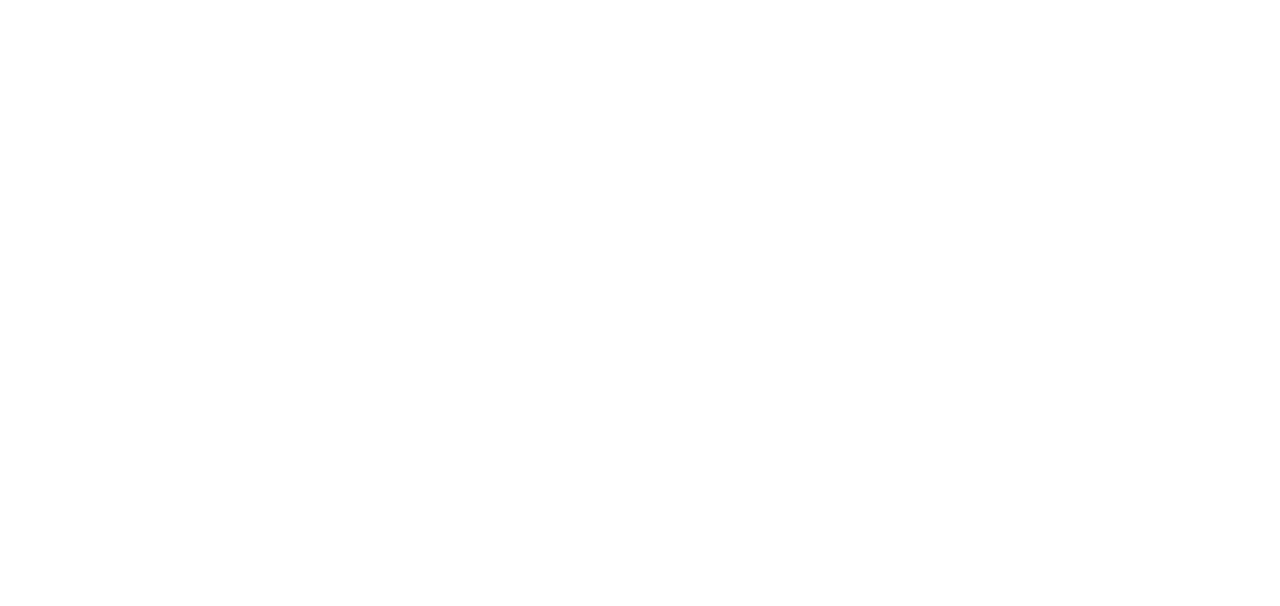
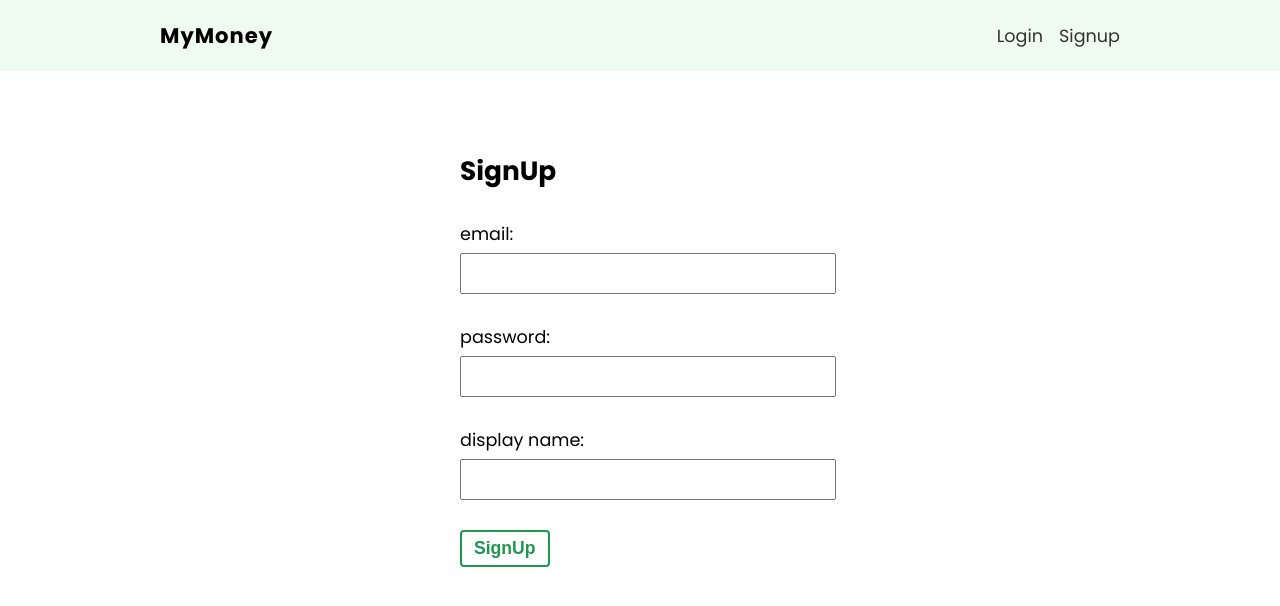
Before and after one commit to gurtatiLND/my_money, a React (Create React App) app: page /signup in a window 1280 px wide. Shown: the top 606 px of the page. Built offline with nearby package versions, Linux system fonts and the light colour scheme.

Commit message:
setup firebase services: firestore and auth

```diff
--- a/package.json
+++ b/package.json
@@ -6,8 +6,10 @@
     "@testing-library/jest-dom": "^5.17.0",
     "@testing-library/react": "^13.4.0",
     "@testing-library/user-event": "^13.5.0",
+    "firebase": "8.5",
     "react": "^18.2.0",
     "react-dom": "^18.2.0",
+    "react-router-dom": "5.1",
     "react-scripts": "5.0.1",
     "web-vitals": "^2.1.4"
   },
--- a/src/App.js
+++ b/src/App.js
@@ -1,9 +1,28 @@
+import { BrowserRouter, Switch, Route } from 'react-router-dom'
 
+//pages
+import Login from './pages/login/Login';
+import Signup from './pages/signup/Signup';
+import Home from './pages/home/Home';
+import Navbar from './components/Navbar';
 
 function App() {
   return (
     <div className="App">
-
+      <BrowserRouter>
+      <Navbar />
+        <Switch>
+          <Route exact path="/">
+            <Home />
+          </Route>
+          <Route path="/login">
+            <Login />
+          </Route>
+          <Route path="/signup">
+            <Signup />
+          </Route>
+        </Switch>
+      </BrowserRouter>
     </div>
   );
 }
--- /dev/null
+++ b/src/components/Navbar.js
@@ -0,0 +1,16 @@
+import { Link } from 'react-router-dom'
+
+//styles
+import styles from './Navbar.module.css'
+
+export default function Navbar() {
+  return (
+    <nav className={styles.navbar}>
+        <ul>
+            <li className={styles.title}>MyMoney</li>
+            <li><Link to='/login'>Login</Link></li>
+            <li><Link to='/signup'>Signup</Link></li>
+        </ul>
+    </nav>
+  )
+}
--- /dev/null
+++ b/src/components/Navbar.module.css
@@ -0,0 +1,26 @@
+/* navbar styles */
+.navbar {
+    width: 100%;
+    background: #effaf0;
+    padding: 20px 10px;
+    box-sizing: border-box;
+  }
+  .navbar ul {
+    display: flex;
+    margin: 0 auto;
+    max-width: 960px;
+    align-items: center;
+  }
+  .title {
+    margin-right: auto;
+    font-weight: bold;
+    letter-spacing: 1px;
+    font-size: 1.2em;
+  }
+  .navbar button, .navbar a {
+    margin-left: 16px;
+  }
+  .navbar a {
+    color: #333;
+    text-decoration: none;
+  }
--- /dev/null
+++ b/src/pages/home/Home.js
@@ -0,0 +1,9 @@
+import styles from './Home.module.css'
+
+export default function Home() {
+  return (
+    <div>
+        Home
+    </div>
+  )
+}
--- /dev/null
+++ b/src/pages/login/Login.js
@@ -0,0 +1,38 @@
+import { useState} from 'react'
+
+//styles
+import styles from './Login.module.css'
+
+
+export default function Login() {
+  const [email, setEmail] = useState('')
+  const [password, setPassword] = useState('')
+
+  const handleSubmit = (e) => {
+    e.preventDefault()
+    console.log(email, password)
+  }
+
+  return (
+    <form onSubmit={handleSubmit} className={styles['login-form']}>
+        <h2>Login</h2>
+        <label>
+            <span>email:</span>
+            <input
+              type='email'
+              onChange={(e) => setEmail(e.target.value)}
+              value={email}
+            />
+        </label>
+        <label>
+            <span>password:</span>
+            <input
+              type='password'
+              onChange={(e) => setPassword(e.target.value)}
+              value={password}
+            />
+        </label>
+        <button className='btn'>Login</button>
+    </form>
+  )
+}
--- /dev/null
+++ b/src/pages/login/Login.module.css
@@ -0,0 +1,19 @@
+.login-form {
+    max-width: 360px;
+    margin: 60px auto;
+    padding: 20px;
+  }
+  .login-form label {
+    display: block;
+    margin: 30px auto;
+  }
+  .login-form span {
+    display: block;
+    margin-bottom: 6px;
+  }
+  .login-form input {
+    padding: 8px 6px;
+    font-size: 1em;
+    color: #777;
+    width: 100%;
+  }
--- /dev/null
+++ b/src/pages/signup/Signup.js
@@ -0,0 +1,47 @@
+import { useState } from 'react'
+
+//styles
+import styles from './Signup.module.css'
+
+export default function Signup() {
+  const [email, setEmail] = useState('')
+  const [displayName, setDisplayName] = useState('')
+  const [password, setPassword] = useState('')
+
+  const handleSubmit = (e) => {
+    e.preventDefault()
+    console.log(email, password, displayName)
+  }
+
+  return (
+    <form onSubmit={handleSubmit} className={styles['signup-form']}>
+        <h2>SignUp</h2>
+
+        <label>
+            <span>email:</span>
+            <input
+              type='email'
+              onChange={(e) => setEmail(e.target.value)}
+              value={email}
+            />
+        </label>
+        <label>
+            <span>password:</span>
+            <input
+              type='password'
+              onChange={(e) => setPassword(e.target.value)}
+              value={password}
+            />
+        </label>
+        <label>
+            <span>display name:</span>
+            <input
+              type='text'
+              onChange={(e) => setDisplayName(e.target.value)}
+              value={displayName}
+            />
+        </label>
+        <button className='btn'>SignUp</button>
+    </form>
+  )
+}
--- /dev/null
+++ b/src/pages/signup/Signup.module.css
@@ -0,0 +1,19 @@
+.signup-form {
+    max-width: 360px;
+    margin: 60px auto;
+    padding: 20px;
+  }
+  .signup-form label {
+    display: block;
+    margin: 30px auto;
+  }
+  .signup-form span {
+    display: block;
+    margin-bottom: 6px;
+  }
+  .signup-form input {
+    padding: 8px 6px;
+    font-size: 1em;
+    color: #777;
+    width: 100%;
+  }
```
Also changed, not shown: src/firebase/config.js (added, +21 -0 lines), src/pages/home/Home.module.css (added), 1 other file (tests, documents, lock files or other folders).
